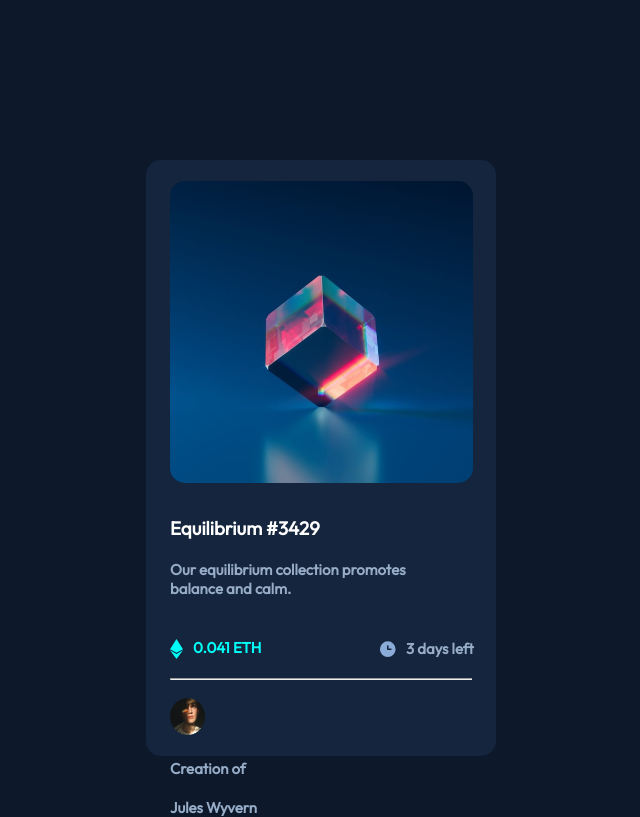
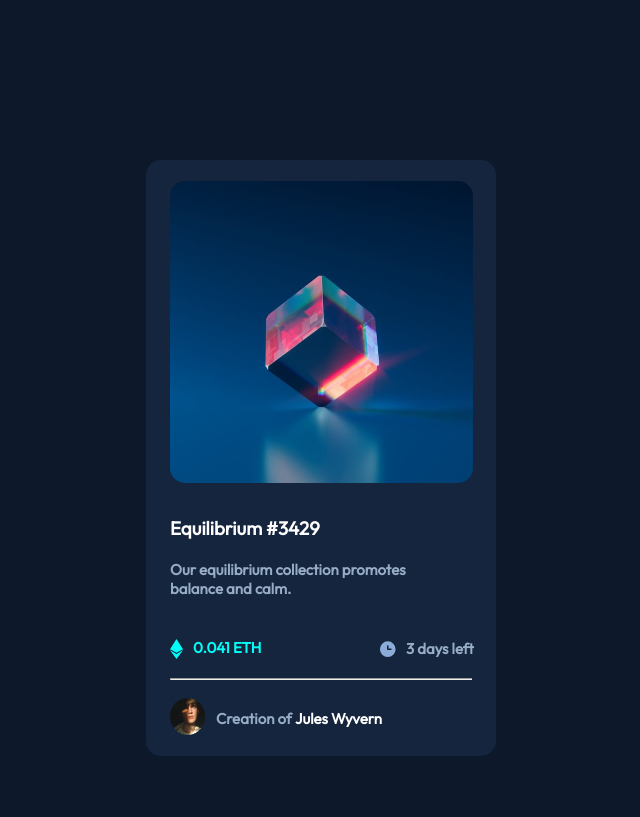
Before and after one commit to Daniel123555/Product-NFT, a plain HTML site: page index.html in a window 1280 px wide. Shown: the whole page, without its empty margins (319-959 px from the left). Drawn offline with Linux system fonts and the light colour scheme.

Commit message:
2024-09-26
Finished

```diff
--- a/css/style.css
+++ b/css/style.css
@@ -83,3 +83,19 @@ body{
     display: inline;
     margin: 10px 0 0 24px;
 }
+
+.card .creator h4{
+    width: 80px;
+    font-family: Outfit;
+    display: flex;
+    margin: -30px auto auto 70px;
+}
+
+.card .creator .name h4{
+    width: 110px;
+    font-family: Outfit;
+    display: flex;
+    float: right;
+    margin: -19px 91px 20px 0;
+    color: white;
+}
```
